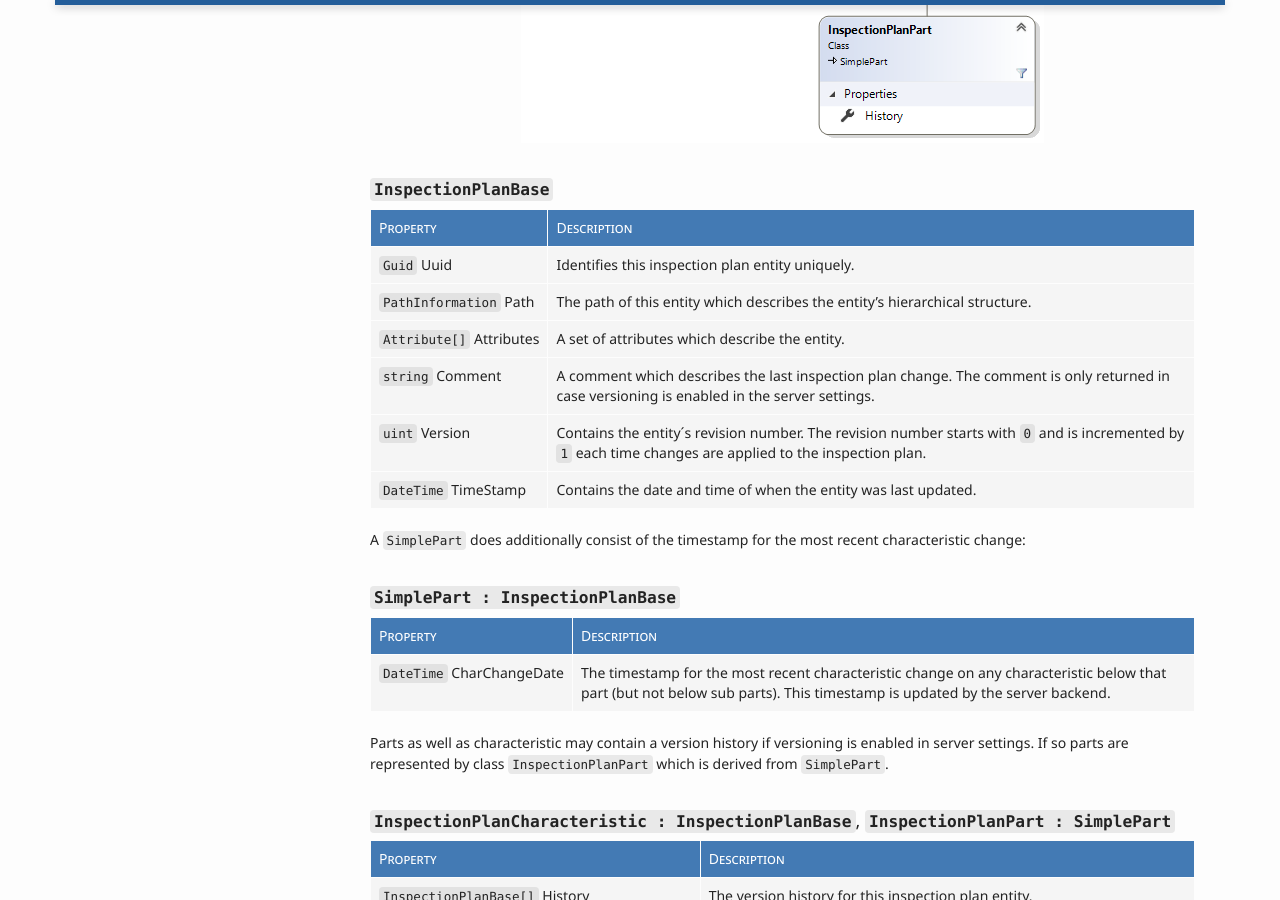
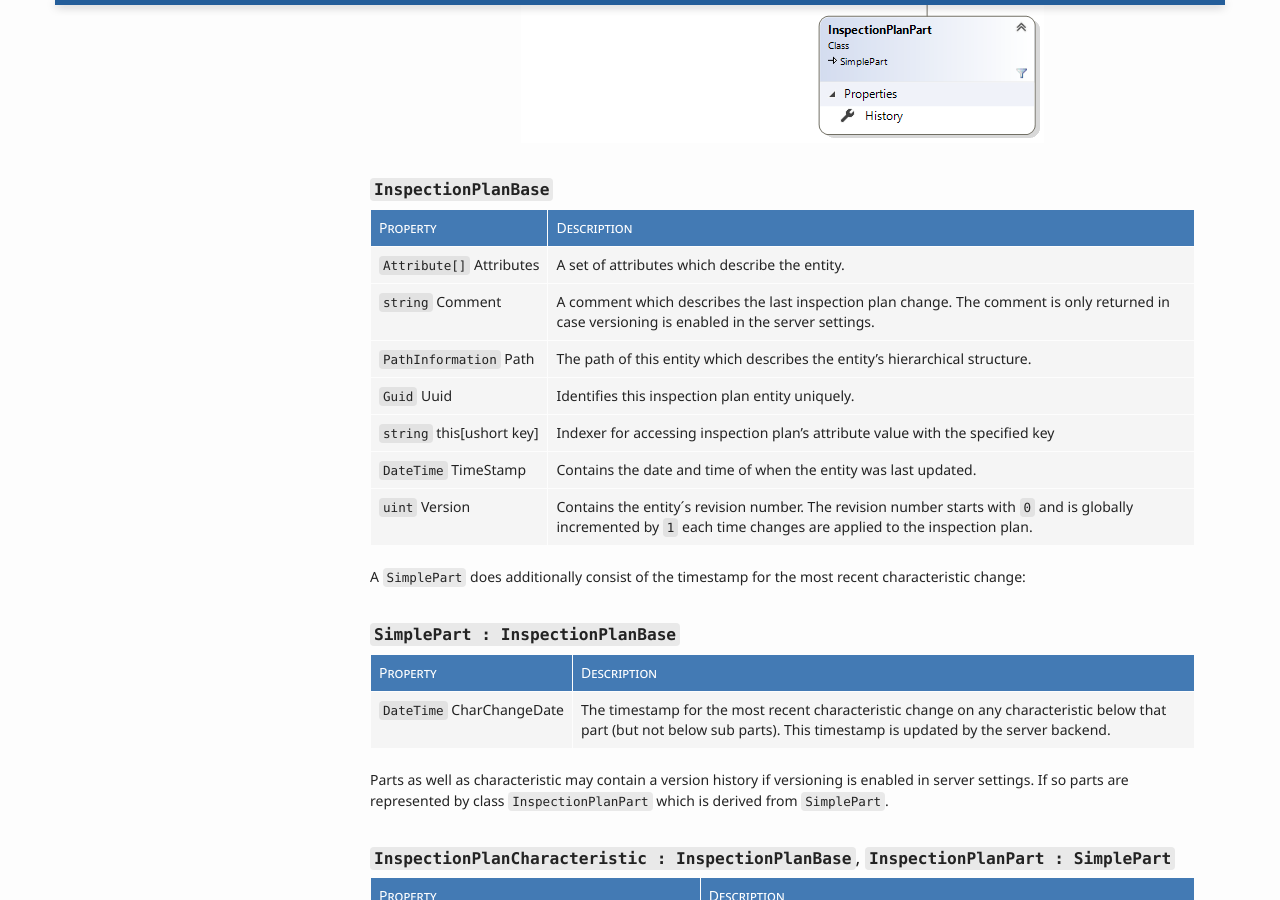
Before and after one commit to ZEISS-PiWeb/PiWeb-Api, a Jekyll site: the page built from _pages/022-basics.md, in a window 1280 px wide and 900 px high, scrolled down 654 px. Built offline with Jekyll 4.4.1, drawn with Linux system fonts in a browser that asks for light colours; our own code applies the rules of GitHub Pages for plain Markdown files.

Commit message:
Further doc work

```diff
--- a/404.html
+++ b/404.html
@@ -3,5 +3,5 @@ permalink: /404.html
 ---
 
 <img alt="Sad smiley" src="/PiWeb-Api/images/smiley_sad.png" />
-<span style="font-size:16px;">The page you are looking for does not exist!</span>
+<span style="font-size:20px; font-weight:600;">The page you are looking for does not exist!</span>
 <br/><br/>
--- a/_pages/022-basics.md
+++ b/_pages/022-basics.md
@@ -9,12 +9,13 @@ An inspection plan object contains entities of two different types - parts and c
 {% capture table %}
 Property                                          | Description
 --------------------------------------------------|--------------------------------------------------------------------
-<nobr><code>Guid</code> Uuid</nobr>               | Identifies this inspection plan entity uniquely.
-<nobr><code>PathInformation</code> Path</nobr>    | The path of this entity which describes the entity's hierarchical structure.
 <nobr><code>Attribute[]</code> Attributes</nobr>  | A set of attributes which describe the entity.
 <nobr><code>string</code> Comment</nobr>          | A comment which describes the last inspection plan change. The comment is only returned in case versioning is enabled in the server settings.
-<nobr><code>uint</code> Version</nobr>            | Contains the entity´s revision number. The revision number starts with `0` and is incremented by `1` each time changes are applied to the inspection plan.
+<nobr><code>PathInformation</code> Path</nobr>    | The path of this entity which describes the entity's hierarchical structure.
+<nobr><code>Guid</code> Uuid</nobr>               | Identifies this inspection plan entity uniquely.
+<nobr><code>string</code> this[ushort key]</nobr> | Indexer for accessing inspection plan's attribute value with the specified key
 <nobr><code>DateTime</code> TimeStamp</nobr>      | Contains the date and time of when the entity was last updated.
+<nobr><code>uint</code> Version</nobr>            | Contains the entity´s revision number. The revision number starts with `0` and is globally incremented by `1` each time changes are applied to the inspection plan.
 {% endcapture %}
 {{ table | markdownify | replace: '<table>', '<table class="table table-hover">' }}
 
```
